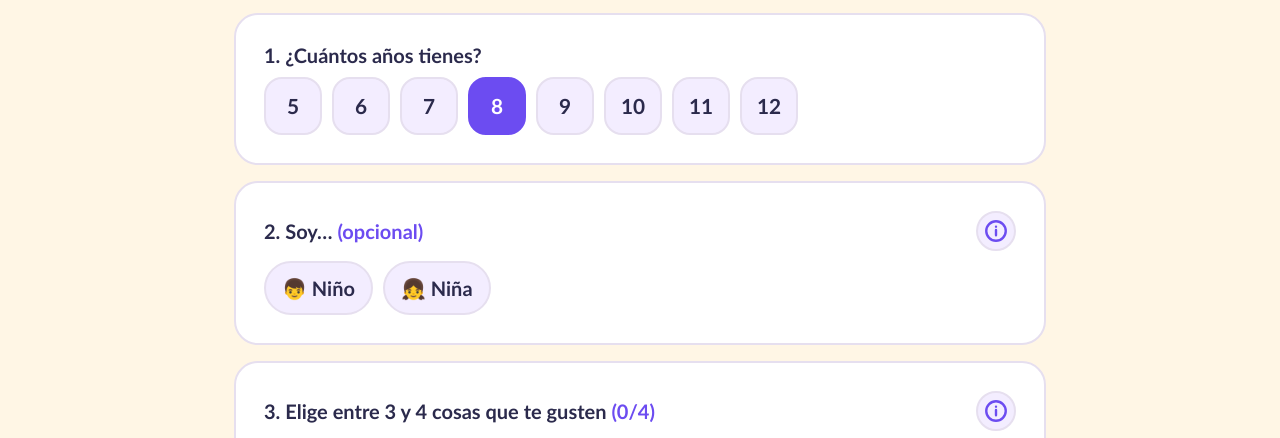
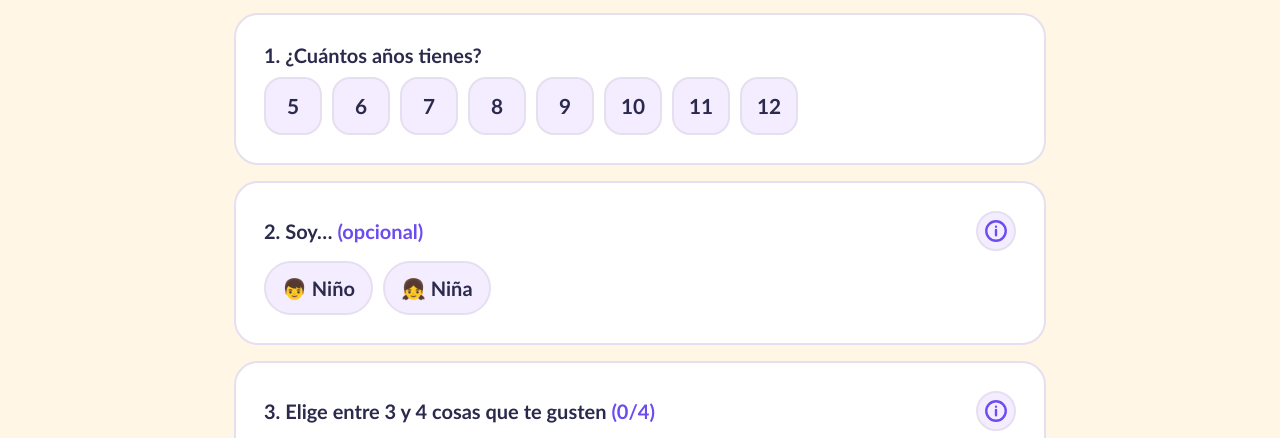
Before and after one commit to juanandeval/cuentitis, a plain HTML site: page index.html in a window 1280 px wide. Shown: the part 286-724 px from the top of the page. Drawn offline with Linux system fonts and the light colour scheme.

Commit message:
Add files via upload

```diff
--- a/index.html
+++ b/index.html
@@ -203,7 +203,7 @@ const BADGES=[
  {id:"stars",e:"🌟",n:"Cazaestrellas",d:"Consigue 25 estrellas",f:s=>s.stars>=25},
  {id:"ten",e:"👑",n:"Rey o reina de la lectura",d:"Supera 10 lecturas",f:s=>s.passes>=10}
 ];
-let st={age:8,gender:null,likes:[]},story=null,qi=0,right=0,failedBefore=false,fs=0;
+let st={age:null,gender:null,likes:[]},story=null,qi=0,right=0,failedBefore=false,fs=0;
 
 function loadStats(){try{const v=JSON.parse(localStorage.getItem("lector_stats")||"null");if(v&&v.topics)return v}catch(e){}return{passes:0,perfect:0,persist:0,stars:0,topics:[],badges:[]}}
 function saveStats(s){try{localStorage.setItem("lector_stats",JSON.stringify(s))}catch(e){}}
@@ -217,7 +217,7 @@ function drawHome(){
   $("genders").innerHTML="";[["niño","👦 Niño"],["niña","👧 Niña"]].forEach(([v,l])=>{const b=document.createElement("button");b.className="chip";b.textContent=l;b.setAttribute("aria-pressed",st.gender===v);b.onclick=()=>{st.gender=st.gender===v?null:v;drawHome()};$("genders").appendChild(b)});
   $("likes").innerHTML="";LIKES.forEach(([e,n])=>{const on=st.likes.includes(n);const b=document.createElement("button");b.className="chip";b.classList.add("chip");const isMain=on&&st.likes[0]===n;if(isMain)b.classList.add("main");b.textContent=e+" "+n;if(isMain){const s=document.createElement("small");s.textContent="principal";b.appendChild(s)}b.setAttribute("aria-pressed",on);b.disabled=!on&&st.likes.length>=4;b.onclick=()=>{st.likes=on?st.likes.filter(x=>x!==n):[...st.likes,n];drawHome()};$("likes").appendChild(b)});
   $("cnt").textContent="("+st.likes.length+"/4)";
-  const ok=st.likes.length>=3;$("go").disabled=!ok;$("gohint").hidden=!!ok;
+  const ok=st.age&&st.likes.length>=3;$("go").disabled=!ok;$("gohint").hidden=!!ok;
 }
 function drawBadges(boxId,starsId,newOnes){
   $(starsId).textContent="⭐ "+stats.stars+" estrellas · "+stats.passes+" lecturas superadas";
```
